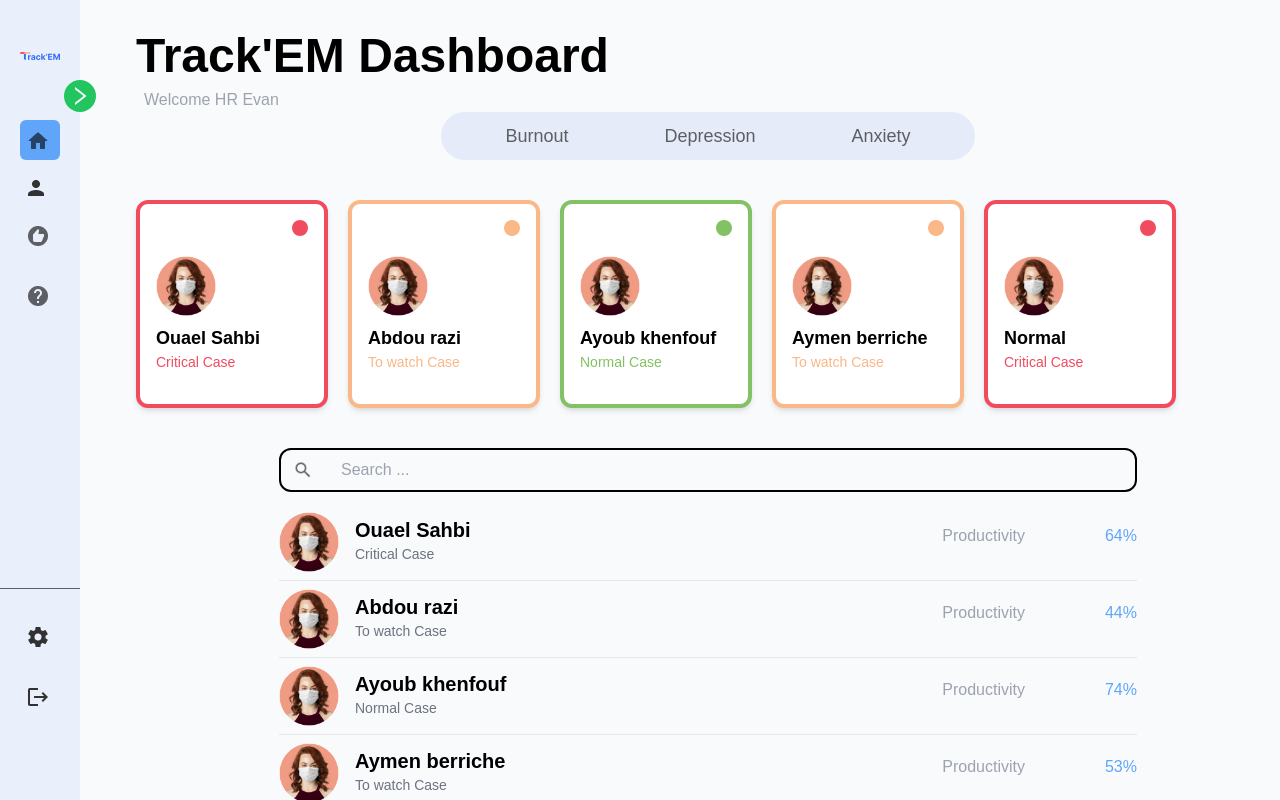
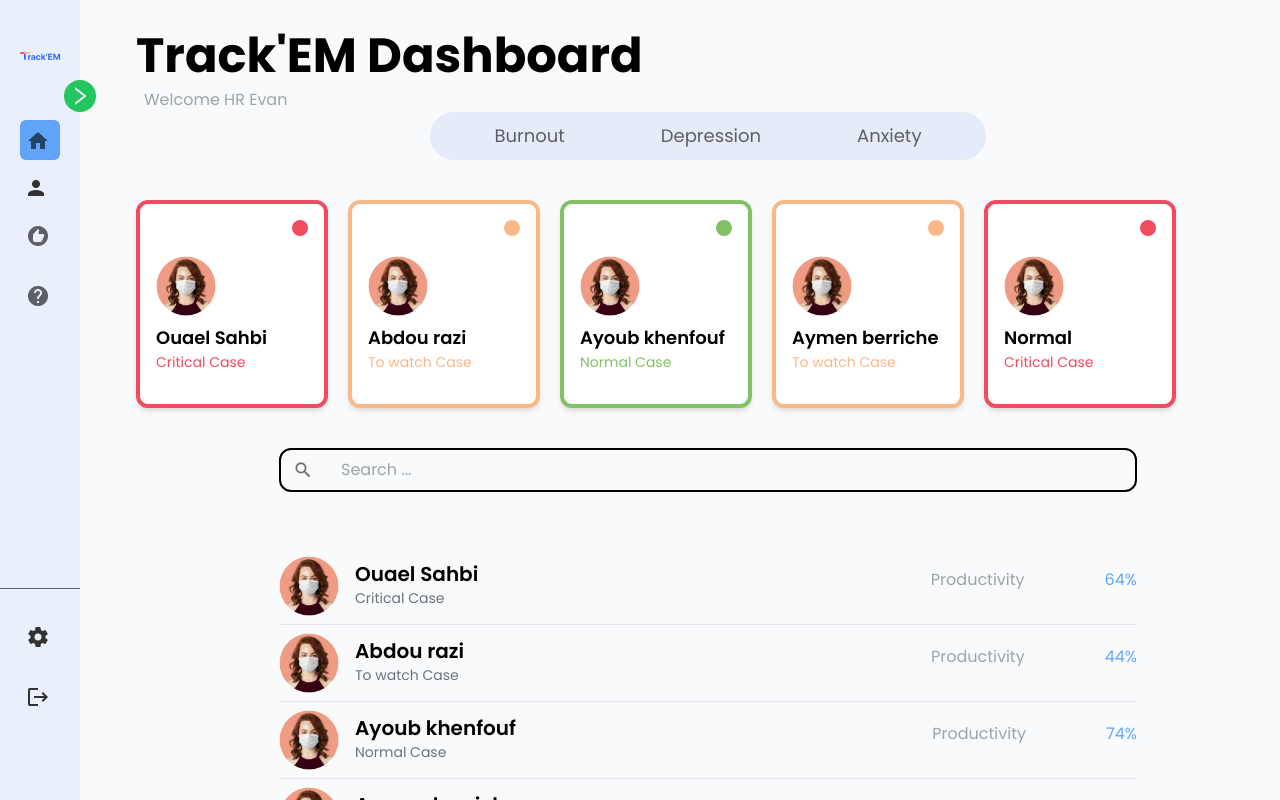
Before and after one commit to ouaelesi/Track-em-APP-, a React (Vite) app: page /users in a window 1280 px wide. Shown: the top 800 px of the page. Built offline with nearby package versions, Linux system fonts and the light colour scheme.

Commit message:
added search functionnality + some edits

```diff
--- a/Data/Data.js
+++ b/Data/Data.js
@@ -1,6 +1,6 @@
 export default [
   {
-    _id: 0,
+    id: 0,
     name: "Ouael Sahbi",
     photo: "",
     Productivity: [64, 50, 75, 55],
@@ -11,7 +11,7 @@ export default [
     Year: [90, 80, 20],
   },
   {
-    _id: 1,
+    id: 1,
     name: "Abdou razi",
     photo: "",
     Productivity: [44, 50, 75, 60],
@@ -22,7 +22,7 @@ export default [
     Year: [40, 80, 99],
   },
   {
-    _id: 2,
+    id: 2,
     name: "Ayoub khenfouf",
     photo: "",
     Productivity: [74, 80, 75, 60],
@@ -33,7 +33,7 @@ export default [
     Year: [75, 63, 49],
   },
   {
-    _id: 3,
+    id: 3,
     name: "Aymen berriche",
     photo: "",
     Productivity: [53, 80, 70, 60],
@@ -44,7 +44,7 @@ export default [
     Year: [71, 50, 49],
   },
   {
-    _id: 4,
+    id: 4,
     name: "Normal",
     photo: "",
     Productivity: [77, 90, 50, 60],
--- a/src/App.jsx
+++ b/src/App.jsx
@@ -3,7 +3,7 @@ import Sidebar from "./components/Sidebar";
 import Home from "./pages/Home";
 import NotFound from "./pages/NotFound";
 import Recommendations from "./pages/Recommendations";
-import Users from "./pages/users";
+import AllUsers from "./pages/AllUsers";
 import UserDetails from "./pages/UserDetails";
 
 function App() {
@@ -15,10 +15,10 @@ function App() {
         <div className="text-gray-400 text- mt-2 pl-2">Welcome HR Evan</div>
         <Routes>
           <Route path="/" element={<Home />} />
-          <Route path="/users" element={<Users />} />
+          <Route path="/users" element={<AllUsers />} />
           <Route path="/recommendations" element={<Recommendations />} />
           <Route path="*" element={<NotFound />} />
-          <Route path="/users/:_id" element={<UserDetails />} />
+          <Route path="/users/:id" element={<UserDetails />} />
         </Routes>
       </div>
     </div>
--- a/src/components/CardsSlider.jsx
+++ b/src/components/CardsSlider.jsx
@@ -7,18 +7,16 @@ import PropTypes from "prop-types";
 const CardsSlider = (props) => {
   return (
     <div className="mt-10 mb-10 flex gap-5">
-      {props.data.map((emp, key) => (
-        <Link to={`/users/${emp._id}`} key={key}>
-          <a>
-            <EmployeeCard employee={emp} />
-          </a>
+      {props.data.map((emp) => (
+        <Link to={`/users/${emp.id}`} key={emp.id}>
+          <EmployeeCard employee={emp} />
         </Link>
       ))}
     </div>
   );
 };
 CardsSlider.propTypes = {
-  data: PropTypes.object,
+  data: PropTypes.array,
 };
 
 export default CardsSlider;
--- a/src/components/EmpScroller.jsx
+++ b/src/components/EmpScroller.jsx
@@ -5,7 +5,7 @@ import PropTypes from "prop-types";
 
 const EmpScroller = (props) => {
   return (
-    <div className="w-9/12 mx-auto">
+    <div className="w-9/12 mx-auto my-16">
       {props.data.map((emp, key) => (
         <div key={key}>
           <Employee data={emp} />
@@ -17,6 +17,6 @@ const EmpScroller = (props) => {
 };
 
 EmpScroller.propTypes = {
-  data: PropTypes.object,
+  data: PropTypes.array,
 };
 export default EmpScroller;
--- a/src/components/SearchInput.jsx
+++ b/src/components/SearchInput.jsx
@@ -1,12 +1,13 @@
 import SearchIcon from "../assets/icons/search.png";
 
-const SearchInput = () => {
+const SearchInput = ({ searchUser }) => {
   return (
     <div className="flex gap-x-4 items-center border-2 mx-auto mt-5 rounded-xl px-3 py-2 border-black">
       <img src={SearchIcon} alt="search" width={20} height={20} />
       <input
         placeholder="Search ..."
         className="bg-transparent outline-none mx-3 flex-1"
+        onChange={(e) => searchUser(e.target.value)}
       ></input>
     </div>
   );
--- /dev/null
+++ b/src/pages/AllUsers.jsx
@@ -0,0 +1,37 @@
+import React, { useState } from "react";
+import SearchInput from "../components/SearchInput";
+import EmpScroller from "../components/EmpScroller";
+import CardsSlider from "../components/CardsSlider";
+import ButtonGroup from "../components/ButtonGroup";
+import Data from "../../Data/Data";
+
+const AllUsers = () => {
+  const [users, setUsers] = useState(Data);
+
+  const searchUser = (str) => {
+    if (str === "") {
+      setUsers(Data);
+    } else {
+      const searchedUser = users.filter((user) => user.name.includes(str));
+      setUsers(searchedUser);
+    }
+  };
+  return (
+    <div>
+      <div className="flex justify-center mt-">
+        <ButtonGroup />
+      </div>
+      <CardsSlider data={Data} />
+      <div className="w-9/12 mx-auto mb-5">
+        <SearchInput searchUser={searchUser} />
+      </div>
+      {users.length >= 1 ? (
+        <EmpScroller data={users} />
+      ) : (
+        <p className="text-center">No users found</p>
+      )}
+    </div>
+  );
+};
+
+export default AllUsers;
--- a/src/pages/UserDetails.jsx
+++ b/src/pages/UserDetails.jsx
@@ -8,8 +8,8 @@ import { useParams } from "react-router-dom";
 import { Link } from "react-router-dom";
 
 const UserDetails = () => {
-  let { _id } = useParams();
-  let next = parseInt(_id) + 1;
+  let { id } = useParams();
+  let next = parseInt(id) + 1;
   next === Data.length ? (next = 0) : true;
   const [statType, setType] = useState(0);
   return (
@@ -17,39 +17,37 @@ const UserDetails = () => {
       <div className="flex justify-between pr-20">
         <div className="pt-5 text-2xl font-bold">User s Details</div>
         <div className="text-green-500 font-semibold text-xl underline">
-          <Link to={`../users/${next}`}>
-            <a>Next Employee</a>
-          </Link>
+          <Link to={`../users/${next}`}>Next Employee</Link>
         </div>
       </div>
 
       <div className="w-fit flex mx-auto gap-10 bg-white border-2 border-gray-200 rounded-xl p-5 shadow-sm mt-2 shadow-blue-100">
         <img src={photo} width="70px" />
         <div>
-          <div className="text-2xl mt-2 font-bold">{Data[_id].name}</div>
-          <div>{Data[_id].state} case</div>
+          <div className="text-2xl mt-2 font-bold">{Data[id].name}</div>
+          <div>{Data[id].state} case</div>
         </div>
       </div>
       <UpBar setType={setType} />
       <div className=" flex mt-5 px-8">
-        <StatsCard data={Data[_id]} statType={statType} />
+        <StatsCard data={Data[id]} statType={statType} />
         <div className=" mx-auto w-8/12">
           <div className="flex gap-10 w-fit mx-auto">
             <ProblCards
               color="#F04B5F"
-              data={Data[_id]}
+              data={Data[id]}
               _key={0}
               type={statType}
             />
             <ProblCards
               color="#323232"
-              data={Data[_id]}
+              data={Data[id]}
               _key={1}
               type={statType}
             />
             <ProblCards
               color="#FAB788"
-              data={Data[_id]}
+              data={Data[id]}
               _key={2}
               type={statType}
             />
@@ -60,7 +58,7 @@ const UserDetails = () => {
             </div>
             <div className="text-center text-sm text-gray-500">
               Please check your notifications and follow the instructures given
-              there, or report your current state Don’t stress about it, we have
+              there, or report your current state Don't stress about it, we have
               your back
             </div>
           </div>
--- a/src/pages/users.jsx
+++ /dev/null
@@ -1,23 +0,0 @@
-import React from "react";
-import SearchInput from "../components/SearchInput";
-import EmpScroller from "../components/EmpScroller";
-import CardsSlider from "../components/CardsSlider";
-import ButtonGroup from "../components/ButtonGroup";
-import Data from "../../Data/Data";
-
-const Users = () => {
-  return (
-    <div className="">
-      <div className="flex justify-center mt-">
-        <ButtonGroup />
-      </div>
-      <CardsSlider data={Data} />
-      <div className="w-9/12 mx-auto mb-5">
-        <SearchInput />
-      </div>
-      <EmpScroller data={Data} />
-    </div>
-  );
-};
-
-export default Users;
--- a/src/styles/index.css
+++ b/src/styles/index.css
@@ -1,7 +1,8 @@
+@import url('https://fonts.googleapis.com/css2?family=Poppins:wght@100;200;300;400;500;600;700&display=swap');
+
 @tailwind base;
 @tailwind components;
 @tailwind utilities;
-@import url('https://fonts.googleapis.com/css2?family=Poppins:wght@100&display=swap');
 *{
     font-family: 'Poppins', sans-serif;
 }
```
